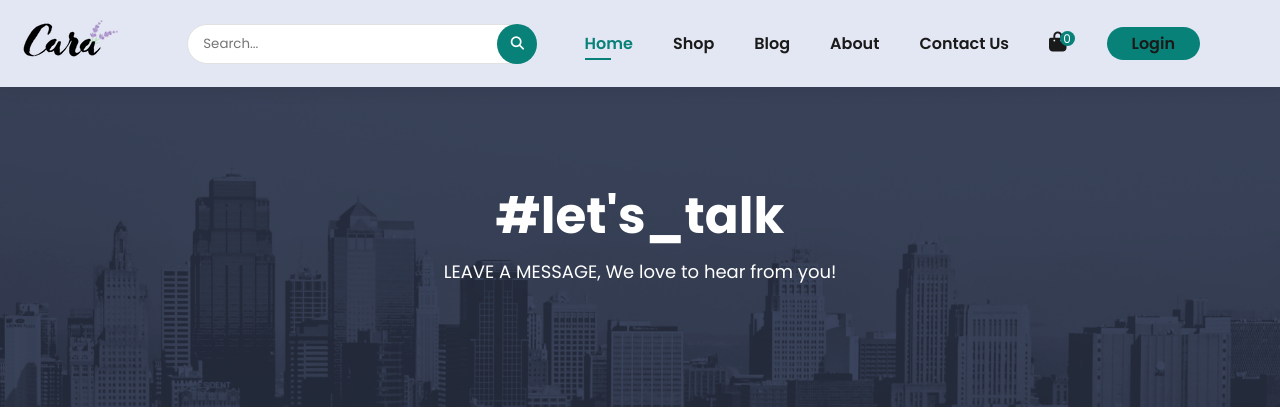
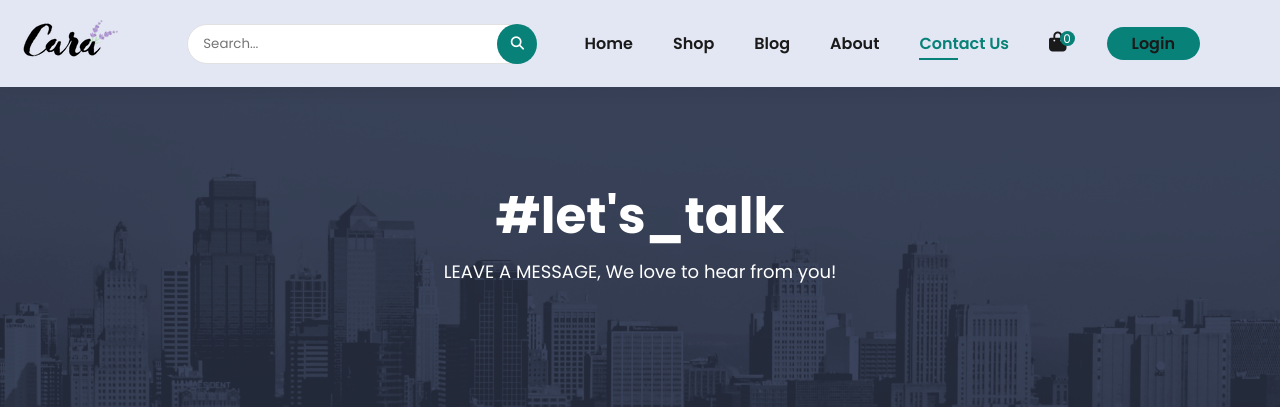
Before and after one commit to Manthan7698/E-CommWeb, a PHP site: page /contact.php in a window 1280 px wide. Shown: the top 411 px of the page. Run offline with PHP 8.4, Linux system fonts and the light colour scheme; some libraries are stand-ins or nearby versions.

Commit message:
added contact

```diff
--- a/contact.php
+++ b/contact.php
@@ -19,11 +19,11 @@
         <div>
             <ul id="navbar">
                 <!-- <li id="Search"><input type="text" style="padding-left: 15px;" placeholder="Search"></li> -->
-                <li><a class="active" href="index.php">Home</a></li>
+                <li><a href="index.php">Home</a></li>
                 <li><a href="shop.php">Shop</a></li>
                 <li><a href="blog.php">Blog</a></li>
                 <li><a href="about.php">About</a></li>
-                <li><a href="contact.php">Contact Us</a></li>
+                <li><a class="active" href="contact.php">Contact Us</a></li>
                 <li id="lg-bag">
                     <a href="bag.php" title="Shopping Bag"><i class="fa-solid fa-bag-shopping"></i></a>
                     <span id="bag-item-count">0</span>
```
